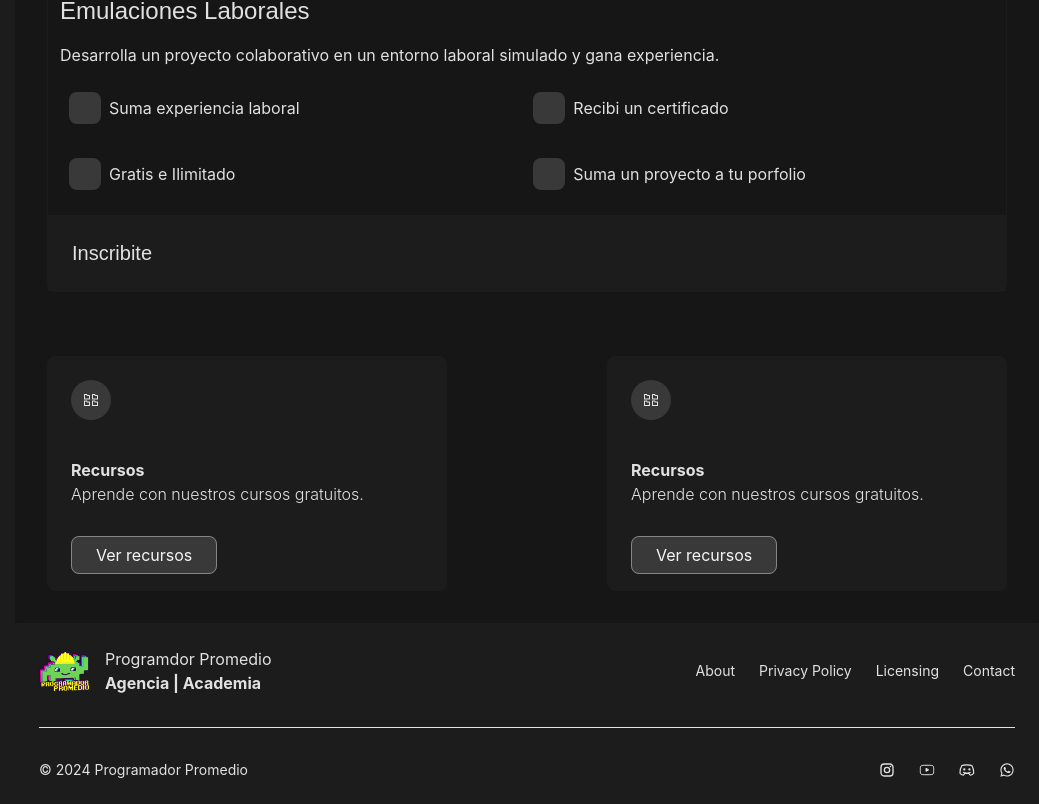
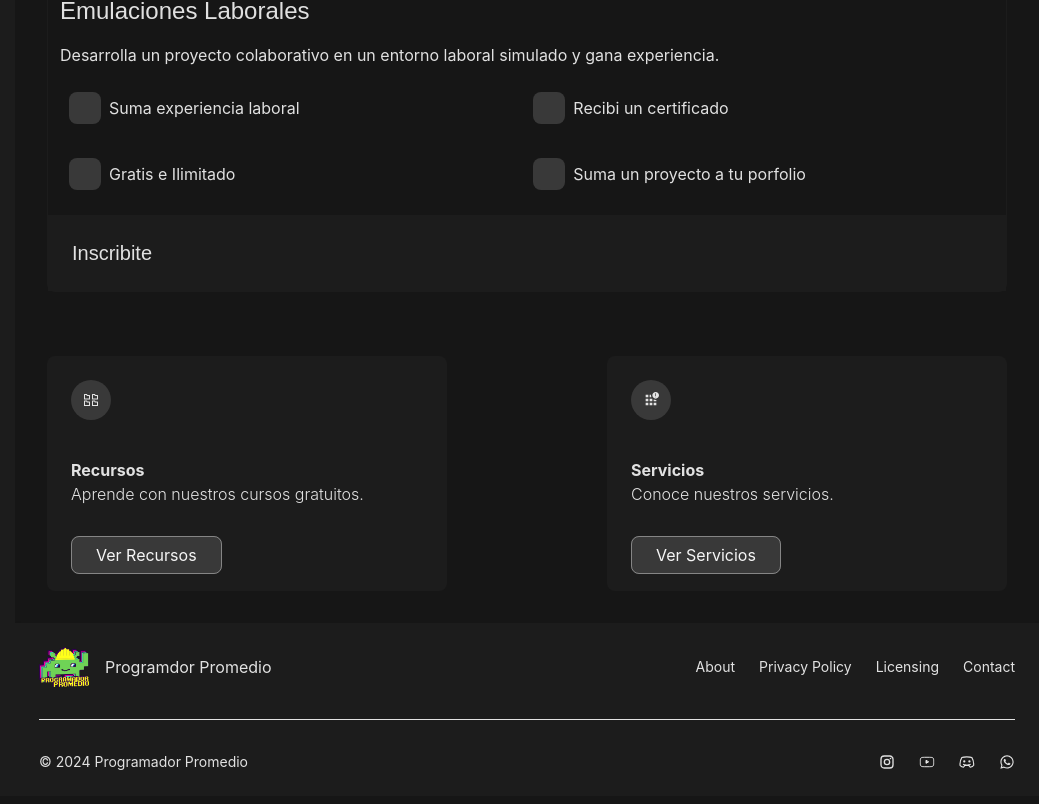
Before and after one commit to programa2rpromedio/appppromedio, a React (Vite) app: page / in a window 1280 px wide. Shown: the part 762-1566 px from the top of the page, without its empty margins (241-1280 px from the left). Built offline with nearby package versions, Linux system fonts and the light colour scheme; a web font is replaced by a local one.

Commit message:
fixed details responsive

```diff
--- a/src/components/CardInfo.jsx
+++ b/src/components/CardInfo.jsx
@@ -1,17 +1,17 @@
-import { CarbonCategories } from "./icons/CarbonCategories";
+import { Link } from "react-router-dom";
 
-export default function CardInfo() {
+export default function CardInfo({ title, description, link, children }) {
   return (
     <div className=" flex flex-col items-start justify-between w-[300px] md:w-[400px] h-[235px] p-6 bg-dark_middle rounded-lg overflow-hidden">
       <div className="p-3 w-[40px] flex justify-center items-center bg-dark_btn rounded-full">
-        <CarbonCategories className='' />
+        {children}
       </div>
       <div className="text-left">
-        <h3 className="font-bold">Recursos</h3>
-        <p className="font-light">Aprende con nuestros cursos gratuitos.</p>
+        <h3 className="font-bold">{title}</h3>
+        <p className="font-light">{description}</p>
       </div>
       <div>
-        <a className="text-white bg-dark_btn border border-gray py-2 px-6 rounded-lg hover:opacity-50 cursor-pointer">Ver recursos</a>
+        <Link to={link} className="text-white bg-dark_btn border border-gray py-2 px-6 rounded-lg hover:opacity-50 cursor-pointer">Ver {title}</Link>
       </div>
     </div>
   )
--- a/src/components/Footer.jsx
+++ b/src/components/Footer.jsx
@@ -3,7 +3,7 @@ import { MdiInstagram } from "./icons/MdiInstagram";
 import { MdiWhatsapp } from "./icons/MdiWhatsapp";
 import { IconoirYoutube } from "./icons/IconoirYoutube";
 import { StreamlineDiscord } from "./icons/StreamlineDiscord";
-
+import { Link } from "react-router-dom";
 
 const customTheme = {
   "root": {
@@ -49,22 +49,21 @@ export function Footer() {
         <div className="w-full justify-between sm:flex sm:items-center sm:justify-between">
 
           <div>
-            <a className="flex items-center gap-4 ">
+            <Link to='/' className="flex items-center gap-4 ">
               <div className="w-[50px] ">
                 <img className="" src="/Isologo.webp" alt="Programador Proemedio logo" />
               </div>
               <div>
                 <h3>Programdor Promedio</h3>
-                <strong>Agencia | Academia</strong>
               </div>
-            </a>
+            </Link>
           </div>
 
           <FooterFB.LinkGroup>
             <FooterFB.Link href="#">About</FooterFB.Link>
             <FooterFB.Link href="#">Privacy Policy</FooterFB.Link>
             <FooterFB.Link href="#">Licensing</FooterFB.Link>
-            <FooterFB.Link href="#">Contact</FooterFB.Link>
+            <FooterFB.Link href="https://wa.me/5492213649961" target="_blank">Contact</FooterFB.Link>
           </FooterFB.LinkGroup>
 
         </div>
--- a/src/components/Header.jsx
+++ b/src/components/Header.jsx
@@ -7,9 +7,9 @@ export default function Header() {
         <h2 className='text-white text-4xl lg:text-5xl font-pixel_digivolve '>Hola, soy Programador <br />Promedio.</h2>
         <h1 className="mt-4 text-3xl text-white">Diseño y desarrollo <strong className="text-gray"> productos digitales.</strong></h1>
       </div>
-      <div className="text-left mt-4 flex flex-wrap gap-4">
+      <div className="text-left mt-4 max-[505px]:flex-col  flex flex-row flex-wrap gap-4">
         <a href="https://calendly.com/programadorpromedio/30min" target="_blank" className="text-white bg-dark_btn border border-gray py-2 px-6 rounded-lg hover:opacity-50 cursor-pointer flex items-center gap-2"> <span className="icon-[bx--calendar]"></span> Consultoria gratis</a>
-        <a href="https://wa.me/5492213649961" target="_blank" className="text-white bg-transparent border border-gray py-2 px-6 rounded-lg hover:opacity-50 cursor-pointer flex items-center gap-2">
+        <a href="https://wa.me/5492213649961" target="_blank" className="text-white bg-transparent border border-gray py-2 px-6 rounded-lg hover:opacity-50 cursor-pointer flex items-center gap-2 ">
           <MdiWhatsapp />
           Contactanos
         </a>
--- a/src/components/NavbarDesktop.jsx
+++ b/src/components/NavbarDesktop.jsx
@@ -105,7 +105,7 @@ export default function NavbarDesktop() {
       </div>
 
       <a href="https://wa.me/5492213649961" target="_blank" className="py-4 px-2">
-        <strong className="flex items-center gap-2">En linea 🧑‍💻 <div className="bNavLink ing-circle"></div></strong>
+        <strong className="flex items-center gap-2">En linea 🧑‍💻 <div className="blinking-circle"></div></strong>
         <div>
           {
             new Date().getHours() >= 12 ? `${time} PM` : `${time} AM`
--- a/src/components/SideBar.jsx
+++ b/src/components/SideBar.jsx
@@ -5,6 +5,7 @@ import { useState } from "react";
 import { useMediaQuery } from 'react-responsive';
 import NavbarMovile from './NavbarMovile'
 import NavbarDesktop from './NavbarDesktop'
+import { Link } from "react-router-dom";
 
 const customTheme = {
   "root": {
@@ -95,19 +96,6 @@ export default function SideBar() {
   }
 
 
-  // const activeHover = (e) => {
-  //   console.dir(e.srcElement.parentElement.nodeName);
-  //   const anchor = e.srcElement.parentElement
-  //   if (anchor.nodeName === 'A') {
-  //     anchor.classList.add('activeHover')
-  //   }
-  // }
-
-  // useEffect(() => {
-  //   document.addEventListener('hover', activeHover)
-  // }, [])
-
-
   return (
     <>
       {isDesktop &&
@@ -116,7 +104,7 @@ export default function SideBar() {
           theme={customTheme}
           className={`relative ${expandNav ? null : 'w-16'}`}
         >
-          <a className="flex items-center gap-4 py-4">
+          <Link to='/' className="flex items-center gap-4 py-4">
             <div className="w-[50px] ">
               <img className="w-full" src="/Isologo.webp" alt="Programador Proemedio logo" />
             </div>
@@ -128,7 +116,7 @@ export default function SideBar() {
                 :
                 null
             }
-          </a>
+          </Link>
           {
             expandNav ?
               <NavbarDesktop />
--- a/src/pages/Home.jsx
+++ b/src/pages/Home.jsx
@@ -2,6 +2,8 @@ import Header from '../components/Header'
 import Projects from '../components/Projects'
 import Emulations from '../components/Emulations'
 import CardInfo from '../components/CardInfo'
+import { CarbonCategories } from '../components/icons/CarbonCategories'
+import { IcBaselineAppsOutage } from '../components/icons/IcBaselineAppsOutage'
 export default function Home() {
   return (
     <>
@@ -10,9 +12,13 @@ export default function Home() {
       <Emulations />
 
       <section className="p-8 2xl:p-12 flex flex-col items-center md:flex-row flex-wrap justify-between gap-y-3">
-        <CardInfo />
-        <CardInfo />
-      </section>
+        <CardInfo key='resources' title='Recursos' description='Aprende con nuestros cursos gratuitos.' link='/resources' >
+          <CarbonCategories />
+        </CardInfo>
+        <CardInfo key='services' title='Servicios' description='Conoce nuestros servicios.' link='/services' >
+          <IcBaselineAppsOutage />
+        </CardInfo>
+      </section >
     </>
   )
 }
```
